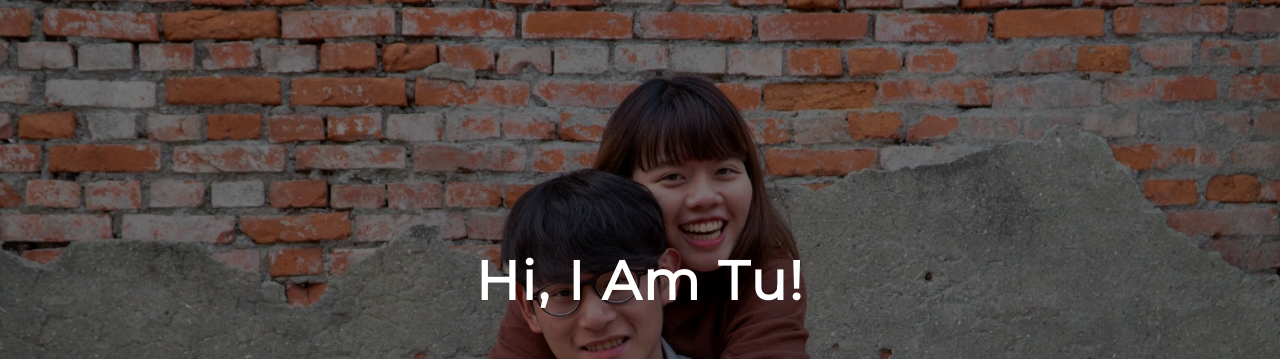
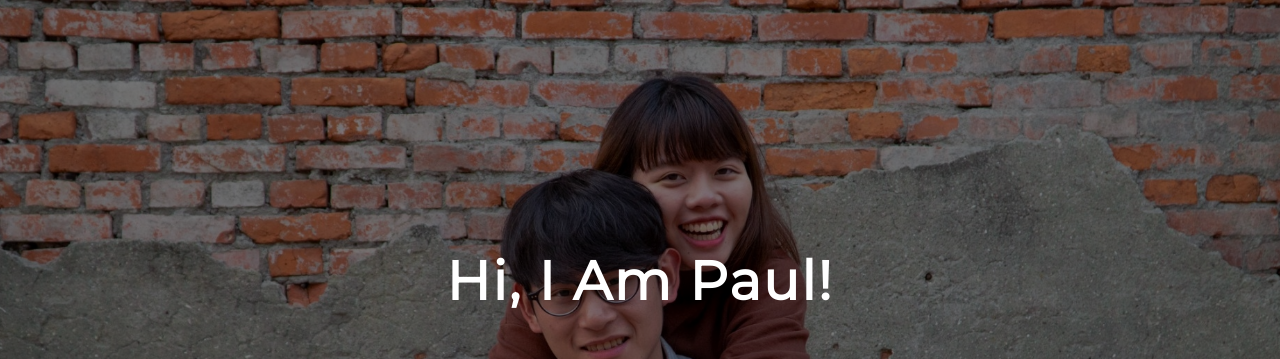
Before and after one commit to paulhuang1027/2018web, a plain HTML site: page index.html in a window 1280 px wide. Shown: the part 62-421 px from the top of the page. Drawn offline with Linux system fonts and the light colour scheme.

Commit message:
Change name to Paul

```diff
--- a/index.html
+++ b/index.html
@@ -43,7 +43,7 @@
     <div class="overlay"></div>
     <div class="container_table">
       <div class="container_table_cell">
-        <h2>Hi, I am Tu!</h2>
+        <h2>Hi, I am Paul!</h2>
         <div class="social_icons">
           <a href="https://www.facebook.com/profile.php?id=100002213454427" target="_blank"><i class="fa fa-facebook" aria-hidden="true"></i></a>
 
```
